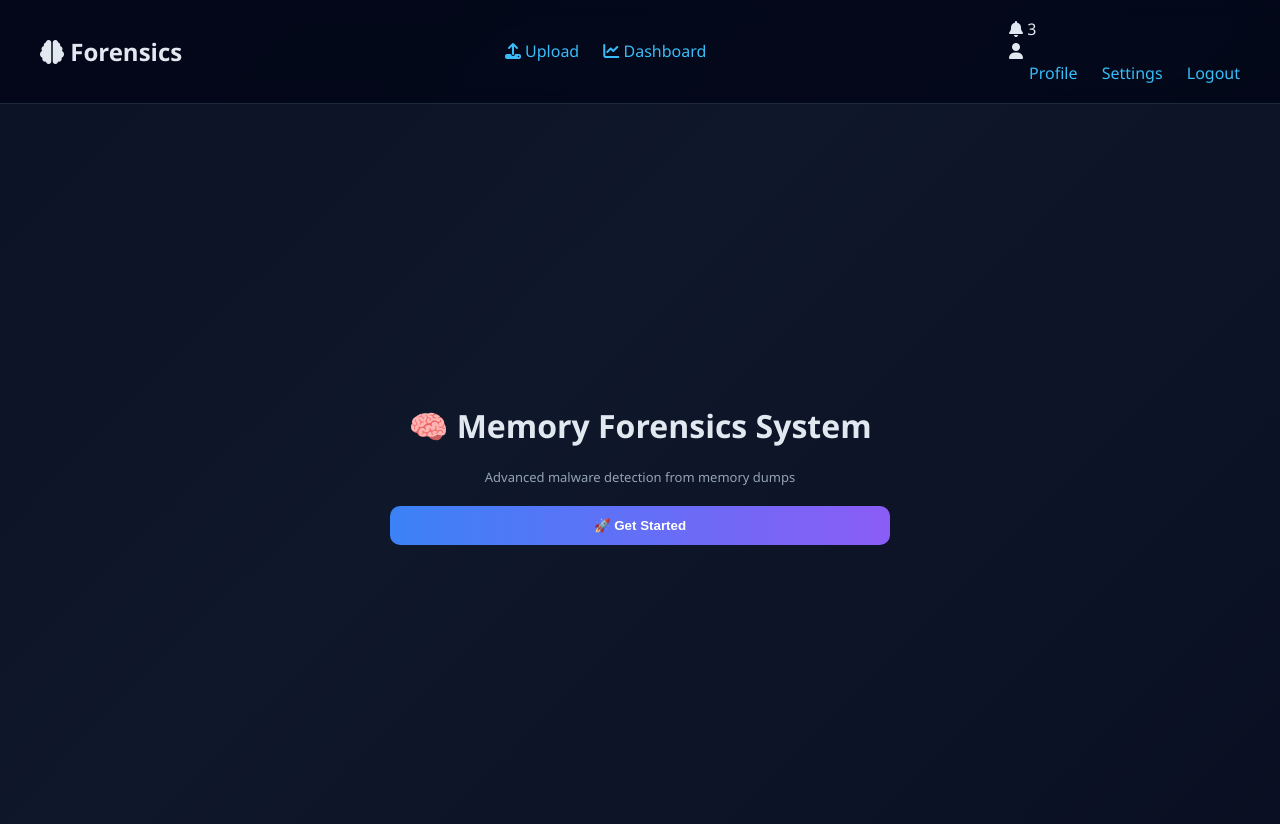
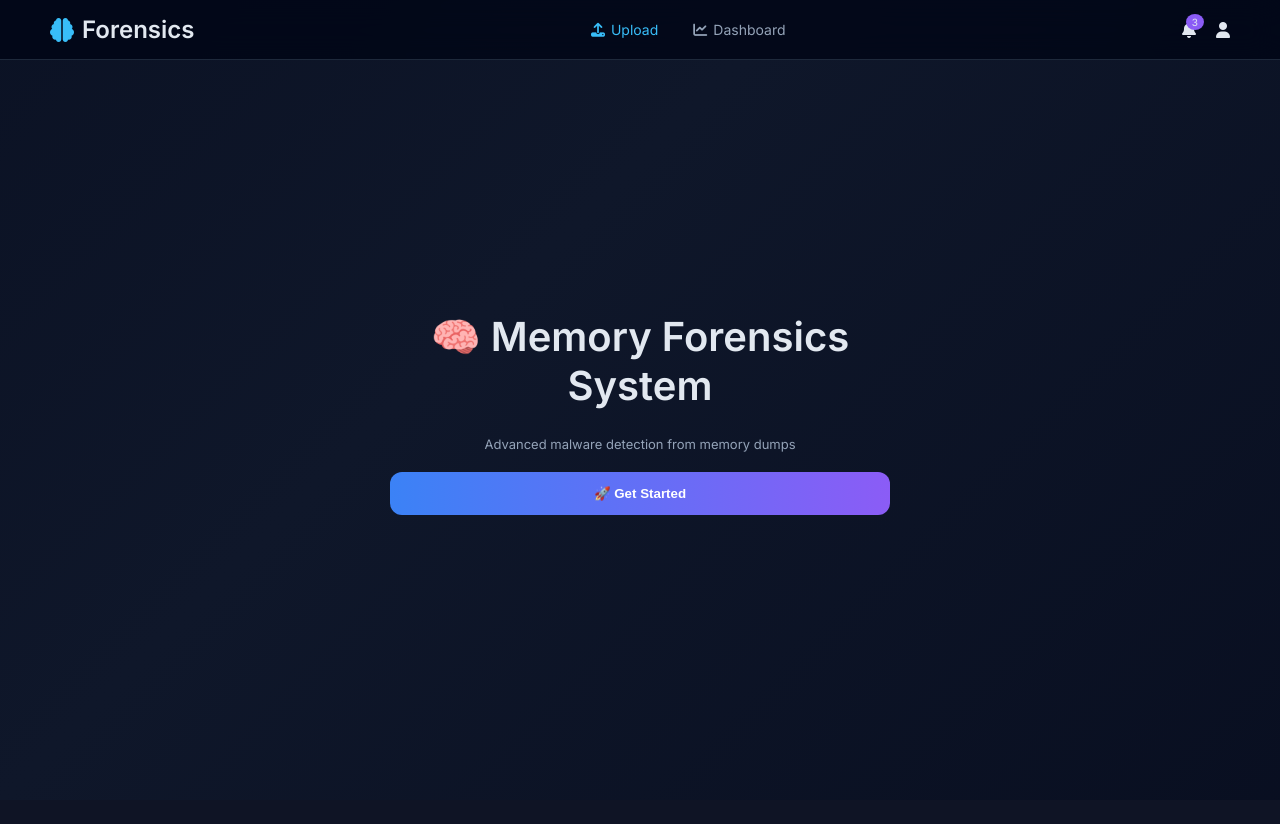
Before and after one commit to yashcoder-02/capstone, a Flask app: page / in a window 1280 px wide. After the commit the page ends 515 px from the top, so only its background shows below. Run offline with Flask 3, Linux system fonts and the light colour scheme.

Commit message:
UI upgrade: improved navbar alignment, icons, and premium styling

```diff
--- a/flask-dashboard/static/css/style.css
+++ b/flask-dashboard/static/css/style.css
@@ -1,7 +1,7 @@
 /* ================= BASE ================= */
 body {
     margin: 0;
-    font-family: 'Segoe UI', sans-serif;
+    font-family: 'Inter', sans-serif;
     background: linear-gradient(-45deg, #020617, #0f172a, #020617, #0f172a);
     background-size: 400% 400%;
     animation: gradientBG 12s ease infinite;
@@ -19,20 +19,115 @@
     display: flex;
     justify-content: space-between;
     align-items: center;
-    padding: 15px 40px;
-    background: rgba(2, 6, 23, 0.8);
-    backdrop-filter: blur(12px);
+    padding: 15px 50px;
+    background: rgba(2, 6, 23, 0.85);
+    backdrop-filter: blur(15px);
     border-bottom: 1px solid #1e293b;
 }
 
-.navbar a {
-    margin-left: 20px;
+/* LEFT LOGO */
+.nav-left h2 {
+    display: flex;
+    align-items: center;
+    gap: 8px;
+    margin: 0;
+    font-weight: 600;
+}
+
+/* CENTER LINKS */
+.nav-center {
+    display: flex;
+    gap: 35px;
+}
+
+/* RIGHT SIDE */
+.nav-right {
+    display: flex;
+    align-items: center;
+    gap: 20px;
+}
+
+/* LINKS */
+.nav-link {
     text-decoration: none;
+    color: #94a3b8;
+    font-size: 14px;
+    display: flex;
+    align-items: center;
+    gap: 6px;
+    transition: 0.3s;
+}
+
+.nav-link:hover {
     color: #38bdf8;
 }
 
-.navbar a:hover {
-    color: #0ea5e9;
+.nav-link.active {
+    color: #38bdf8;
+}
+
+/* ICON STYLE */
+.nav-link i {
+    font-size: 14px;
+}
+
+/* LOGO ICON */
+.logo-icon {
+    color: #38bdf8;
+}
+
+/* ================= NOTIFICATION ================= */
+.notification {
+    position: relative;
+    cursor: pointer;
+}
+
+.badge {
+    position: absolute;
+    top: -6px;
+    right: -8px;
+    background: #8b5cf6;
+    font-size: 10px;
+    padding: 2px 6px;
+    border-radius: 50%;
+}
+
+/* ================= PROFILE ================= */
+.profile {
+    position: relative;
+    cursor: pointer;
+}
+
+/* DROPDOWN */
+.dropdown {
+    position: absolute;
+    top: 35px;
+    right: 0;
+    background: #020617;
+    border: 1px solid #1e293b;
+    border-radius: 8px;
+    display: none;
+    flex-direction: column;
+    min-width: 150px;
+    overflow: hidden;
+}
+
+.profile:hover .dropdown {
+    display: flex;
+}
+
+/* DROPDOWN LINKS */
+.dropdown a {
+    padding: 10px;
+    color: #cbd5f5;
+    text-decoration: none;
+    display: flex;
+    align-items: center;
+    gap: 8px;
+}
+
+.dropdown a:hover {
+    background: #1e293b;
 }
 
 /* ================= LAYOUT ================= */
@@ -40,7 +135,9 @@
     display: flex;
     justify-content: center;
     align-items: center;
-    min-height: 90vh;
+    min-height: 85vh;
+    flex-direction: column;
+    text-align: center;
 }
 
 /* ================= CARD ================= */
@@ -59,7 +156,12 @@
 }
 
 /* ================= TEXT ================= */
-h1, h2 {
+h1 {
+    font-size: 40px;
+    font-weight: 700;
+}
+
+h2 {
     text-align: center;
 }
 
@@ -97,8 +199,8 @@
 /* ================= BUTTON ================= */
 button {
     width: 100%;
-    padding: 12px;
-    border-radius: 10px;
+    padding: 14px;
+    border-radius: 12px;
     border: none;
     background: linear-gradient(90deg, #3b82f6, #8b5cf6);
     color: white;
@@ -182,7 +284,7 @@
     100% { box-shadow: 0 0 5px #ef4444; }
 }
 
-/* ================= TERMINAL (HACKER UI) ================= */
+/* ================= TERMINAL ================= */
 .terminal-container {
     display: flex;
     justify-content: center;
@@ -232,13 +334,3 @@
 @keyframes blink {
     50% { opacity: 0; }
 }
-
-/* SCROLLBAR */
-.terminal::-webkit-scrollbar {
-    width: 6px;
-}
-
-.terminal::-webkit-scrollbar-thumb {
-    background: #22c55e;
-    border-radius: 10px;
-}
--- a/flask-dashboard/templates/base.html
+++ b/flask-dashboard/templates/base.html
@@ -6,6 +6,7 @@
 
     <title>Memory Forensics Dashboard</title>
 
+    <!-- MAIN CSS -->
     <link rel="stylesheet" href="{{ url_for('static', filename='css/style.css') }}">
 
     <!-- FONT -->
@@ -17,25 +18,31 @@
 </head>
 <body>
 
+<!-- ================= NAVBAR ================= -->
 <nav class="navbar">
 
-    <!-- LEFT -->
+    <!-- LEFT (LOGO) -->
     <div class="nav-left">
-        <h2><i class="fa-solid fa-brain"></i> Forensics</h2>
+        <h2>
+            <i class="fa-solid fa-brain logo-icon"></i>
+            Forensics
+        </h2>
     </div>
 
-    <!-- CENTER LINKS -->
+    <!-- CENTER -->
     <div class="nav-center">
         <a href="/" class="nav-link {% if request.path == '/' %}active{% endif %}">
-            <i class="fa-solid fa-upload"></i> Upload
+            <i class="fa-solid fa-upload"></i>
+            Upload
         </a>
 
         <a href="/dashboard" class="nav-link {% if request.path == '/dashboard' %}active{% endif %}">
-            <i class="fa-solid fa-chart-line"></i> Dashboard
+            <i class="fa-solid fa-chart-line"></i>
+            Dashboard
         </a>
     </div>
 
-    <!-- RIGHT SIDE -->
+    <!-- RIGHT -->
     <div class="nav-right">
 
         <!-- NOTIFICATION -->
@@ -44,14 +51,14 @@
             <span class="badge">3</span>
         </div>
 
-        <!-- PROFILE -->
+        <!-- PROFILE DROPDOWN -->
         <div class="profile">
             <i class="fa-solid fa-user"></i>
 
             <div class="dropdown">
-                <a href="#">Profile</a>
-                <a href="#">Settings</a>
-                <a href="#">Logout</a>
+                <a href="#"><i class="fa-solid fa-user"></i> Profile</a>
+                <a href="#"><i class="fa-solid fa-gear"></i> Settings</a>
+                <a href="#"><i class="fa-solid fa-right-from-bracket"></i> Logout</a>
             </div>
         </div>
 
@@ -59,6 +66,7 @@
 
 </nav>
 
+<!-- ================= MAIN CONTENT ================= -->
 <div class="main-wrapper">
     {% block content %}{% endblock %}
 </div>
```
